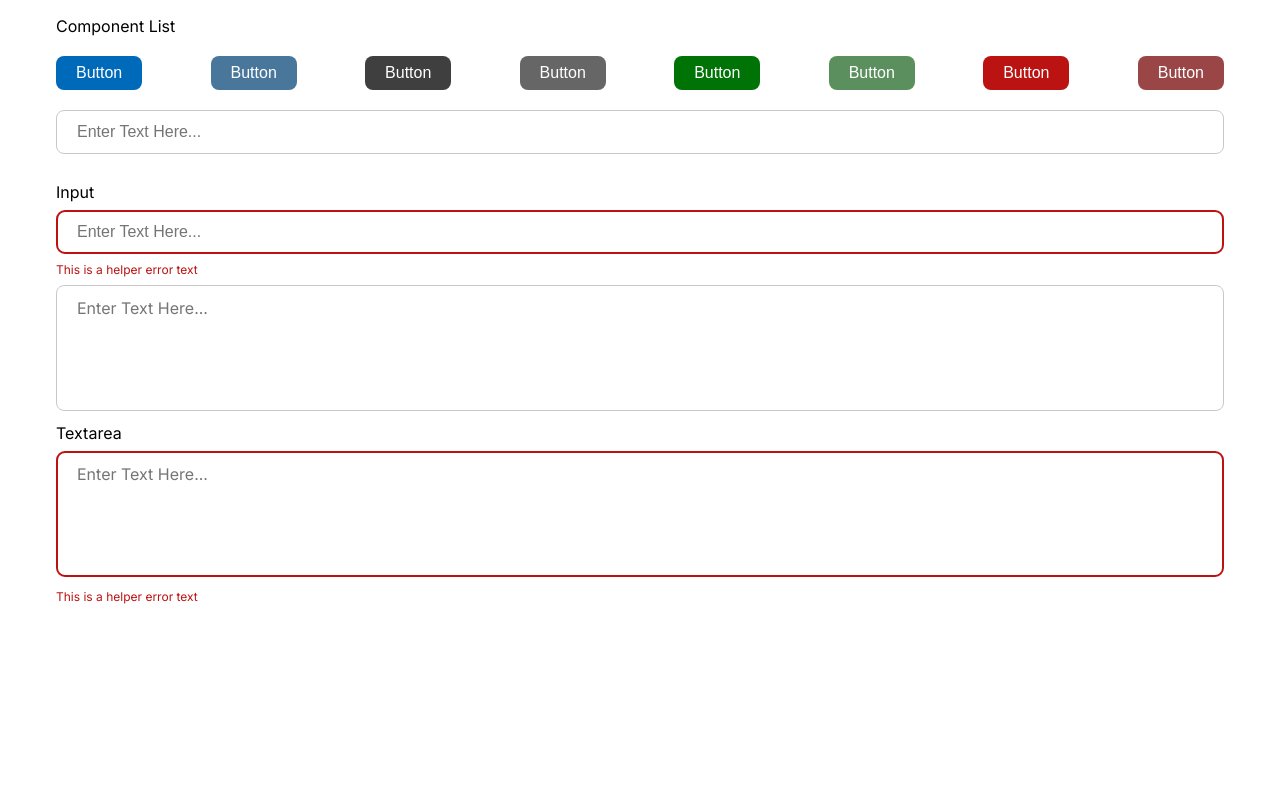
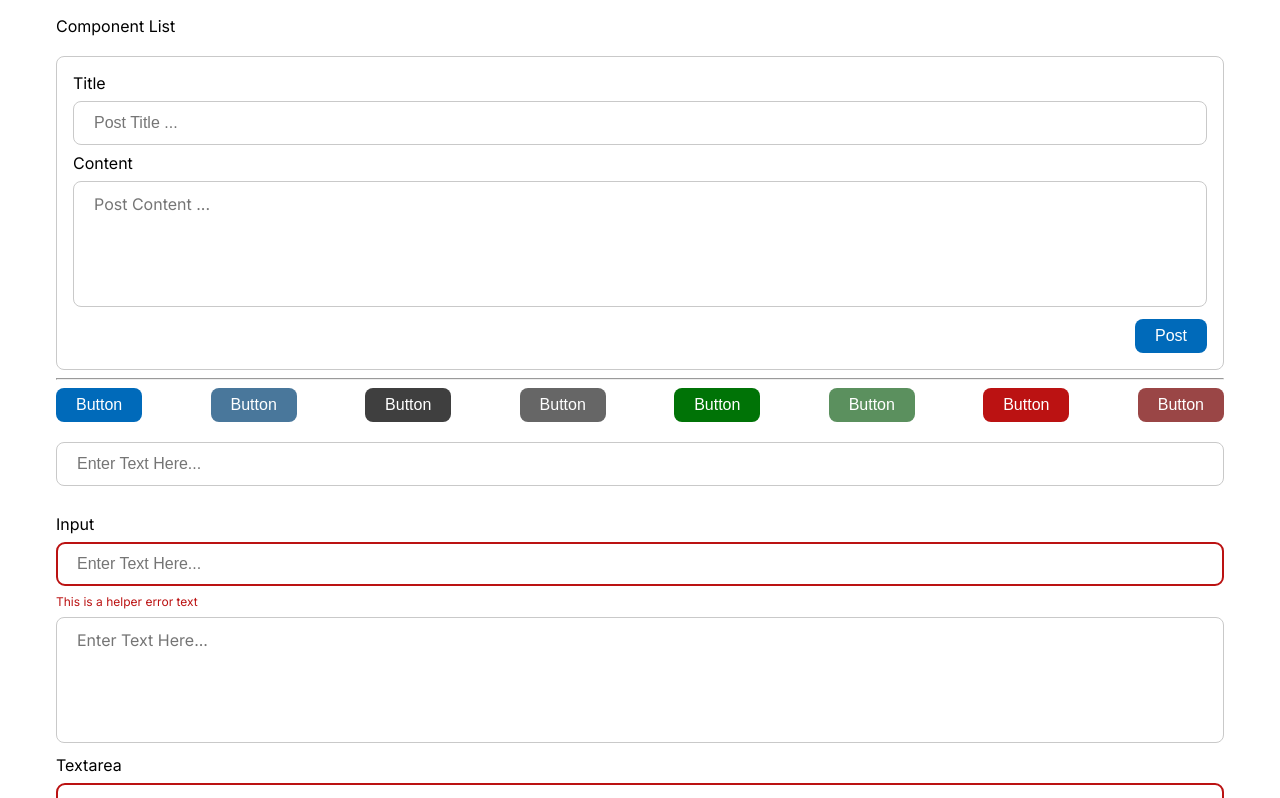
Before and after one commit to satshree/social-media, a React (Vite) app: page /components in a window 1280 px wide. Shown: the top 798 px of the page. Built offline with nearby package versions, Linux system fonts and the light colour scheme.

Commit message:
create post component form

```diff
--- /dev/null
+++ b/src/components/CreatePost/create.module.css
@@ -0,0 +1,11 @@
+.box {
+  border: 1px solid #c9c9c9;
+  border-radius: 8px;
+  padding: 1rem;
+}
+
+.btn-box {
+  display: flex;
+  align-items: center;
+  justify-content: end;
+}
--- /dev/null
+++ b/src/components/CreatePost/index.tsx
@@ -0,0 +1,81 @@
+import { FormEvent, useState } from "react";
+
+import Button from "../Button";
+import Input from "../Input";
+import Textarea from "../Textarea";
+
+import { CreatePostProps } from "./types";
+import { Post } from "../../types/data";
+
+import style from "./create.module.css";
+
+function CreatePost(props: CreatePostProps) {
+  const [title, updateTitle] = useState("");
+  const [content, updateContent] = useState("");
+
+  const [titleError, setTitleError] = useState("");
+  const [contentError, setContentError] = useState("");
+
+  const handleTitleChange = (v: string) => {
+    if (titleError) setTitleError("");
+    updateTitle(v);
+  };
+  const handleContentChange = (v: string) => {
+    if (contentError) setContentError("");
+    updateContent(v);
+  };
+
+  const handleSubmit = (e: FormEvent) => {
+    e.preventDefault();
+
+    let proceed = true;
+
+    if (title === "") {
+      setTitleError("Title is required!");
+      proceed = false;
+    }
+
+    if (content === "") {
+      setContentError("Content is required!");
+      proceed = false;
+    }
+
+    if (proceed && props.onSubmit) {
+      const post: Post = {
+        title,
+        content,
+      };
+
+      props.onSubmit(post);
+
+      updateTitle("");
+      updateContent("");
+    }
+  };
+
+  return (
+    <form className={style.box} onSubmit={handleSubmit}>
+      <Input
+        label="Title"
+        placeholder="Post Title ..."
+        value={title}
+        onChange={handleTitleChange}
+        error={titleError !== ""}
+        errorText={titleError}
+      />
+      <Textarea
+        label="Content"
+        placeholder="Post Content ..."
+        value={content}
+        onChange={handleContentChange}
+        error={contentError !== ""}
+        errorText={contentError}
+      />
+      <div className={style["btn-box"]}>
+        <Button type="submit">Post</Button>
+      </div>
+    </form>
+  );
+}
+
+export default CreatePost;
--- /dev/null
+++ b/src/components/CreatePost/types.ts
@@ -0,0 +1,6 @@
+import { BasicProps } from "../../types";
+import { Post } from "../../types/data";
+
+export type CreatePostProps = BasicProps & {
+  onSubmit?: (post: Post) => void;
+};
--- a/src/pages/ComponentList/index.tsx
+++ b/src/pages/ComponentList/index.tsx
@@ -1,4 +1,5 @@
 import Button from "../../components/Button";
+import CreatePost from "../../components/CreatePost";
 import Input from "../../components/Input";
 import Textarea from "../../components/Textarea";
 
@@ -7,6 +8,10 @@ function Components() {
     <div>
       <div>Component List</div>
       <br />
+      <div>
+        <CreatePost />
+      </div>
+      <hr />
       <div
         style={{
           display: "flex",
--- /dev/null
+++ b/src/types/data.ts
@@ -0,0 +1,4 @@
+export interface Post {
+  title: string;
+  content: string;
+}
```
